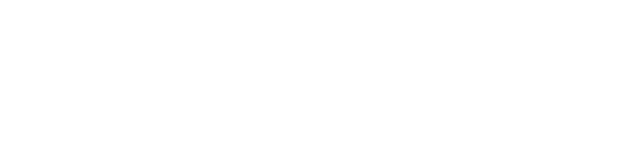
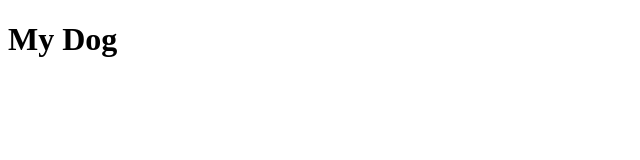
Before and after one commit to cruzgx/dayExample, a plain HTML site: page index.html in a window 1280 px wide. Shown: the whole page, without its empty margins (0-640 px from the left). Drawn offline with Linux system fonts and the light colour scheme.

Commit message:
Added an h1 tag

```diff
--- a/index.html
+++ b/index.html
@@ -5,6 +5,8 @@
     </head>
 
     <body>
-
+        <main>
+            <h1>My Dog</h1>
+        </main>
     </body>
 </html>
```
